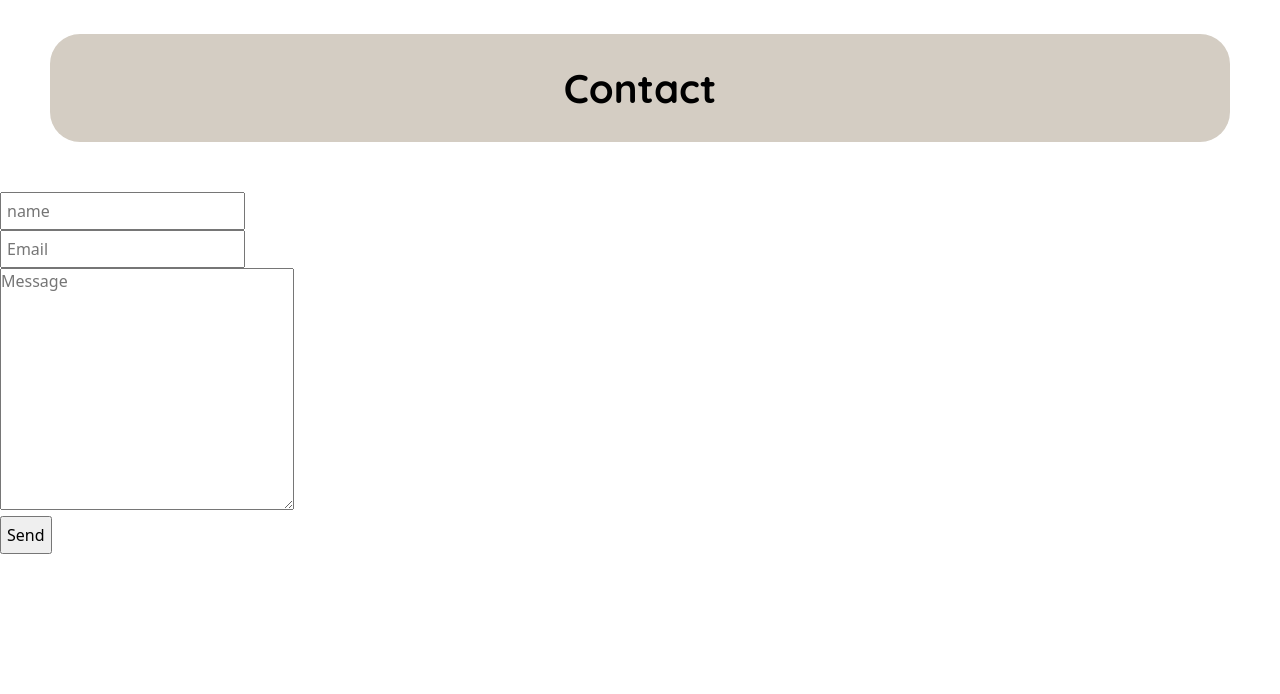
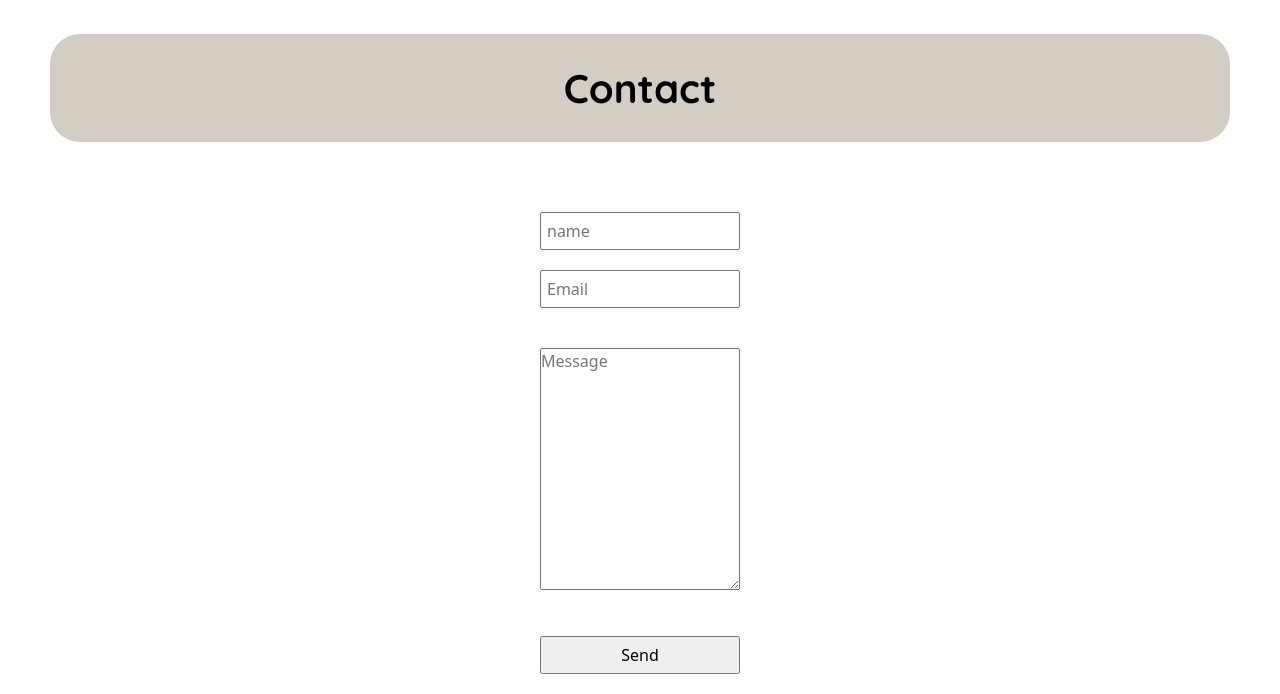
Before and after one commit to Jeroxes/V1-Portfolio, a plain HTML site: page pages/contact.html in a window 1280 px wide. Shown: the part 111-805 px from the top of the page. Drawn offline with nearby package versions, Linux system fonts and the light colour scheme.

Commit message:
Arreglamos contact, y agregamos contenido en home

```diff
--- a/pages/contact.html
+++ b/pages/contact.html
@@ -7,7 +7,7 @@
     <title>Contact</title>
     <link href="https://cdn.jsdelivr.net/npm/bootstrap@5.3.3/dist/css/bootstrap.min.css" rel="stylesheet"
         integrity="sha384-QWTKZyjpPEjISv5WaRU9OFeRpok6YctnYmDr5pNlyT2bRjXh0JMhjY6hW+ALEwIH" crossorigin="anonymous">
-    <link rel="stylesheet" href="../css/style.css">
+        <link rel="stylesheet" href="../sass/style.css">
 </head>
 
 <body>
@@ -27,14 +27,15 @@
         </ul>
     </nav>
     <h1>Contact</h1>
-
+<div class="form-container">
     <form action="#" method="get" class="form">
-        <input type="text" placeholder="name" name="name">
-        <input type="text" placeholder="Email" name="Email">
-        <textarea name="Message" id="" cols="30" rows="10" placeholder="Message"></textarea>
-        <input type="submit" value="Send">
+        <input class="form-imput" type="text" placeholder="name" name="name">
+        <input class="form-imput" type="text" placeholder="Email" name="Email">
+        <textarea class="form-imput" name="Message" id="" cols="30" rows="10" placeholder="Message"></textarea>
+        <input class="form-imput" type="submit" value="Send">
 
     </form>
+</div>
 </body>
 
 </html>
--- /dev/null
+++ b/sass/sections/_contact.scss
@@ -0,0 +1,8 @@
+.form-container{
+    display: flex;
+    justify-content: center;
+    .form-imput{
+        margin: 20px;
+        width: 200px;
+    }
+}
--- /dev/null
+++ b/sass/sections/_home.scss
@@ -0,0 +1,7 @@
+.description{
+ background-color: #F8F4E3;
+    display: flex;
+    width: 100%;
+    align-items: center;
+    flex-direction: column;
+}
--- a/sass/sections/_nav.scss
+++ b/sass/sections/_nav.scss
@@ -9,11 +9,7 @@ h1 {
     position: sticky;
 }
 
-h2 {
-    color: black;
-    background-color: #F8F4E3;
-    text-align: center;
-}
+
 
 
 /* ------MENU DE NAVEGACION------- */
--- a/sass/style.scss
+++ b/sass/style.scss
@@ -3,3 +3,5 @@
 @import './sections/nav';
 @import './sections/art';
 @import './sections/main-p' ;
+@import './sections/home';
+@import './sections/contact';
```
Also changed, not shown: index.html (+7 -2 lines), pages/about-me.html (+1 -1 lines), pages/art.html (+1 -1 lines), pages/main-projects.html (+2 -2 lines), sass/style.css, 3 other files.
